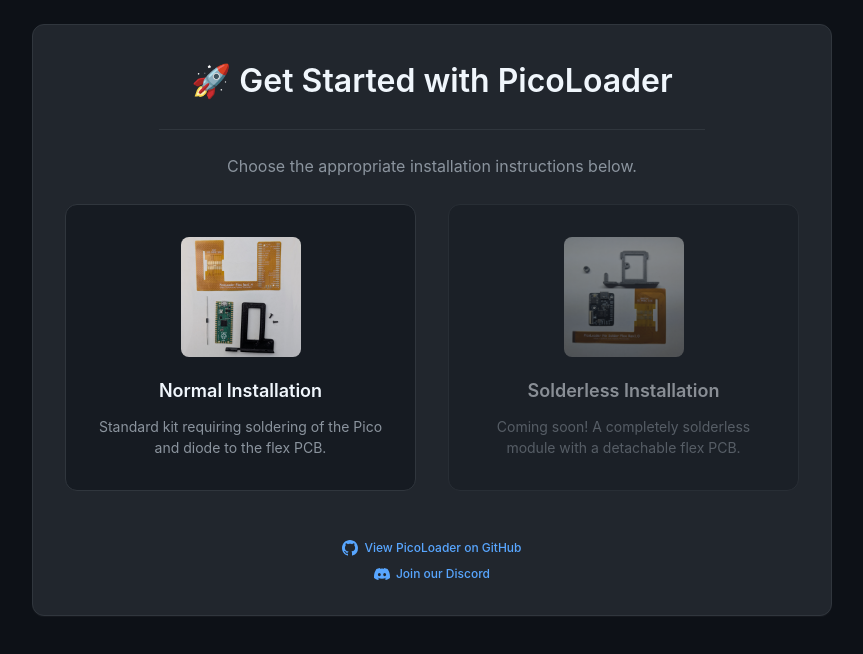
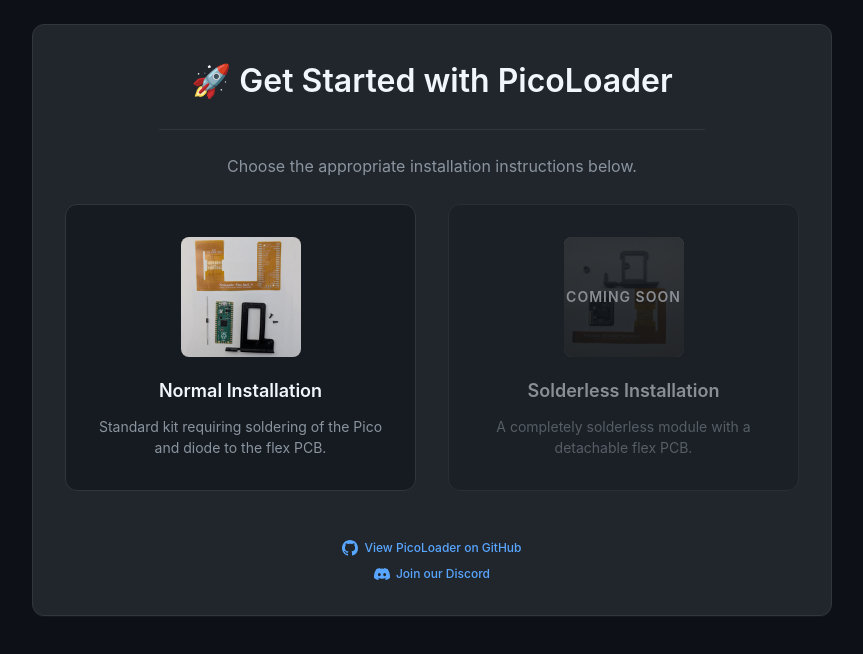
Before and after one commit to makeo/PicoLoader, a plain HTML site: page index.html in a window 1280 px wide. Shown: the whole page, without its empty margins (208-1071 px from the left). Drawn offline with Linux system fonts and the light colour scheme.

Commit message:
solderless overlay

```diff
--- a/index.html
+++ b/index.html
@@ -141,6 +141,24 @@
       font-size: 48px;
       color: #ffffff00;
       background: #ffffff00;
+      position: relative;
+    }
+    .coming-soon-overlay {
+      position: absolute;
+      top: 0;
+      left: 0;
+      right: 0;
+      bottom: 0;
+      background: rgba(0, 0, 0, 0.7);
+      display: flex;
+      align-items: center;
+      justify-content: center;
+      border-radius: 8px;
+      color: #f0f6fc;
+      font-size: 14px;
+      font-weight: 600;
+      text-transform: uppercase;
+      letter-spacing: 1px;
     }
     .install-card h3 {
       color: #f0f6fc;
@@ -224,9 +242,10 @@
         <a href="#" class="install-card disabled">
           <div class="install-card-image">
             <img src="assets/solderless_install.jpg" alt="Solderless Installation" style="width: 100%; height: 100%; object-fit: cover; border-radius: 8px;">
+            <div class="coming-soon-overlay">Coming Soon</div>
           </div>
           <h3>Solderless Installation</h3>
-          <p>Coming soon! A completely solderless module with a detachable flex PCB.</p>
+          <p>A completely solderless module with a detachable flex PCB.</p>
         </a>
       </div>
 
```
